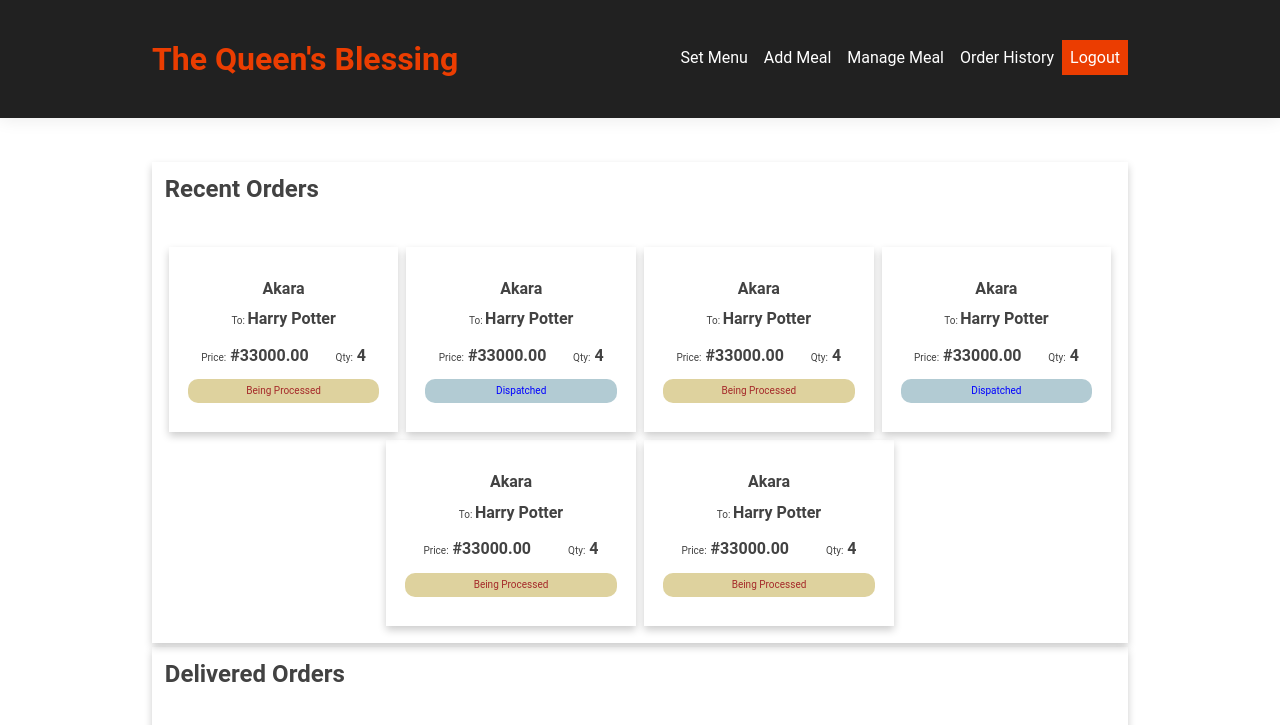
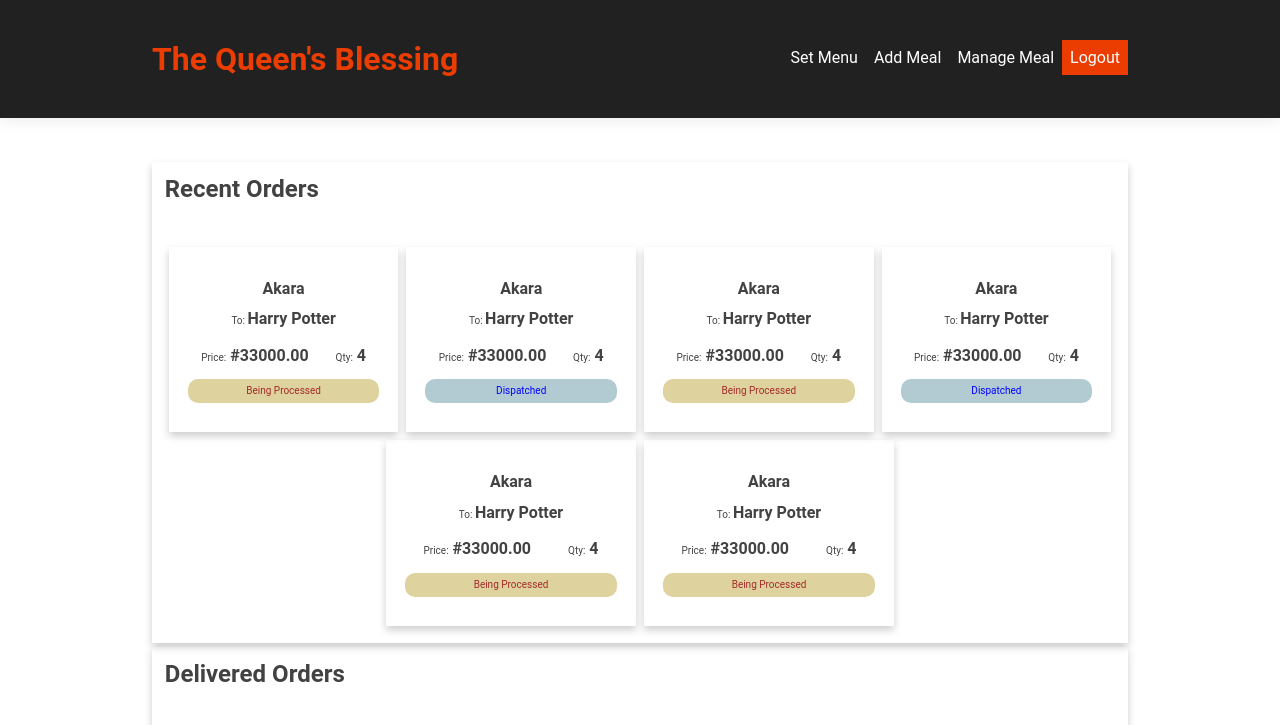
Before and after one commit to komsic/BookAMeal, a website: page ui/caterer-home.html in a window 1280 px wide. Shown: the top 725 px of the page. Drawn offline with Linux system fonts and the light colour scheme.

Commit message:
Remove order history from header

```diff
--- a/ui/caterer-home.html
+++ b/ui/caterer-home.html
@@ -22,7 +22,6 @@
                     <li class="nav_item"><a href="caterer-manage-meal.html">Set Menu</a></li>
                     <li class="nav_item "><a href="caterer-manage-meal.html">Add Meal</a></li>
                     <li class="nav_item"><a href="caterer-manage-meal.html">Manage Meal</a></li>
-                    <li class="nav_item"><a href="caterer-order-history.html">Order History</a></li>
                     <li class="nav_item nav-last"><a href="index.html">Logout</a></li>
                 </ul>
             </nav>
```
